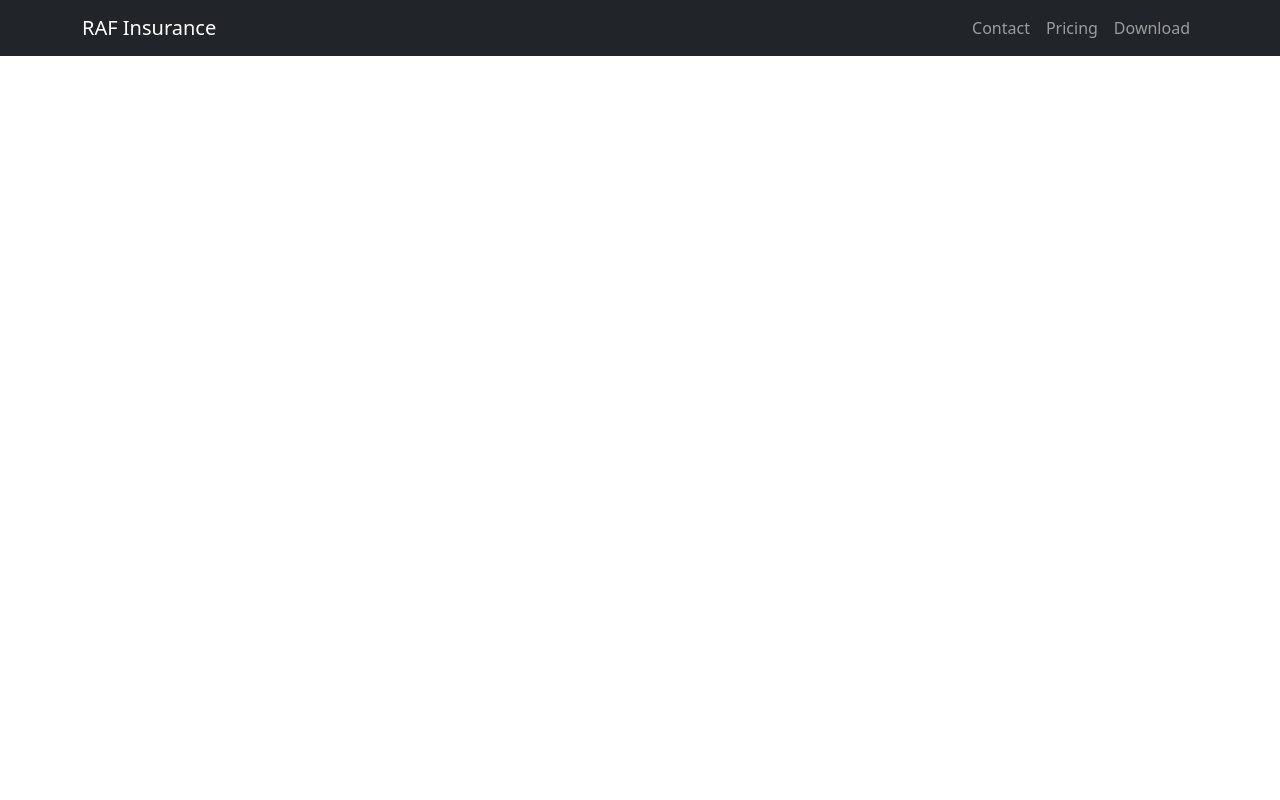
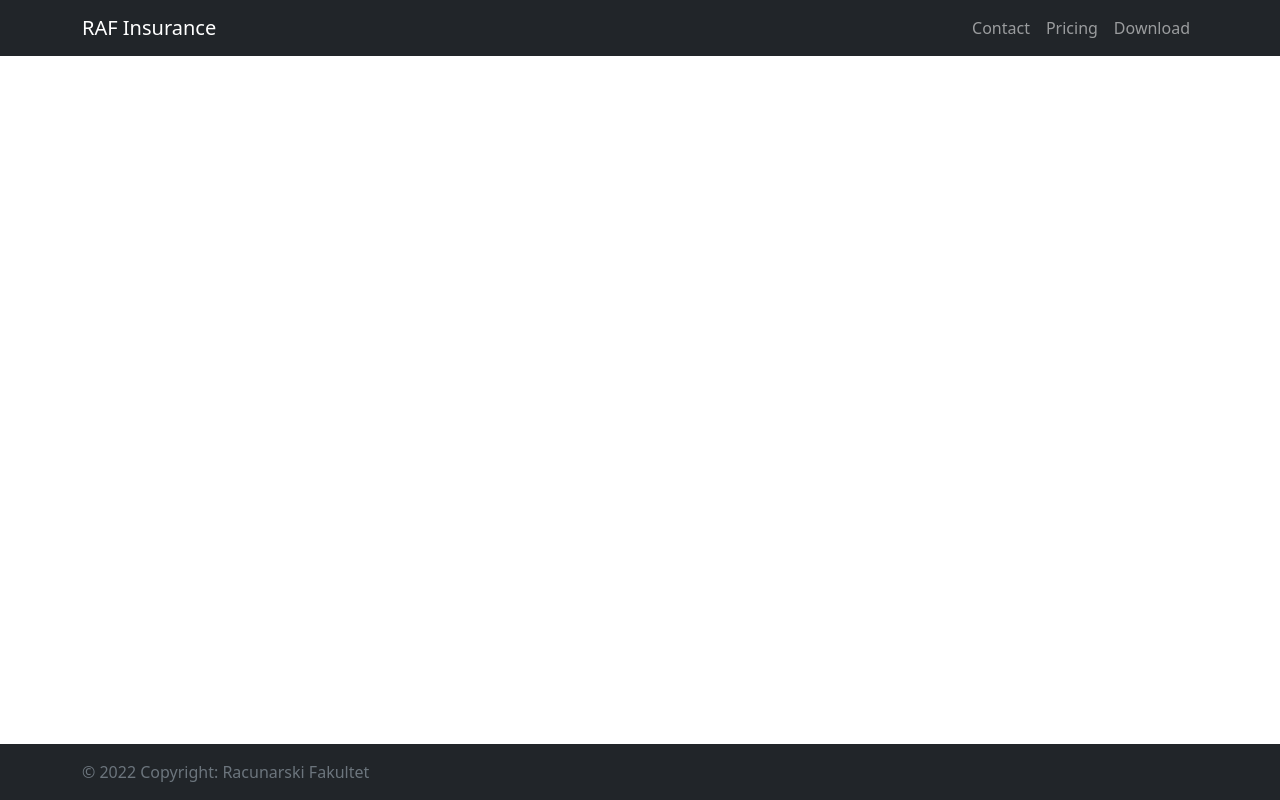
Before and after one commit to RAF-SI-2021/Osiguranje-Front, a Vue app: page / in a window 1280 px wide. Built offline with nearby package versions, Linux system fonts and the light colour scheme.

Commit message:
Added footer and made navbar stick on top

```diff
--- a/src/App.vue
+++ b/src/App.vue
@@ -1,11 +1,14 @@
 <script setup>
 import Navbar from './components/Navbar.vue';
+import Footer from './components/Footer.vue';
 </script>
 
 <template>
   <Navbar />
 
   <RouterView />
+
+  <Footer />
 </template>
 
 <style>
--- /dev/null
+++ b/src/components/Footer.vue
@@ -0,0 +1,9 @@
+<template>
+    <footer class="footer mt-auto py-3 bg-dark fixed-bottom">
+        <div class="container">
+            <span class="text-muted text-center">
+                © 2022 Copyright: Racunarski Fakultet
+            </span>
+        </div>
+    </footer>
+</template>
--- a/src/components/Navbar.vue
+++ b/src/components/Navbar.vue
@@ -3,7 +3,7 @@
 </script>
 
 <template>
-  <nav class="navbar navbar-expand-lg navbar-dark bg-dark">
+  <nav class="navbar navbar-expand-lg navbar-dark bg-dark fixed-top">
         <div class="container">
             <a class="navbar-brand" href="">RAF Insurance</a>
             <button class="navbar-toggler" type="button" data-bs-toggle="collapse" data-bs-target="#navbarTogglerDemo02" aria-controls="navbarTogglerDemo02" aria-expanded="false" aria-label="Toggle navigation">
```
